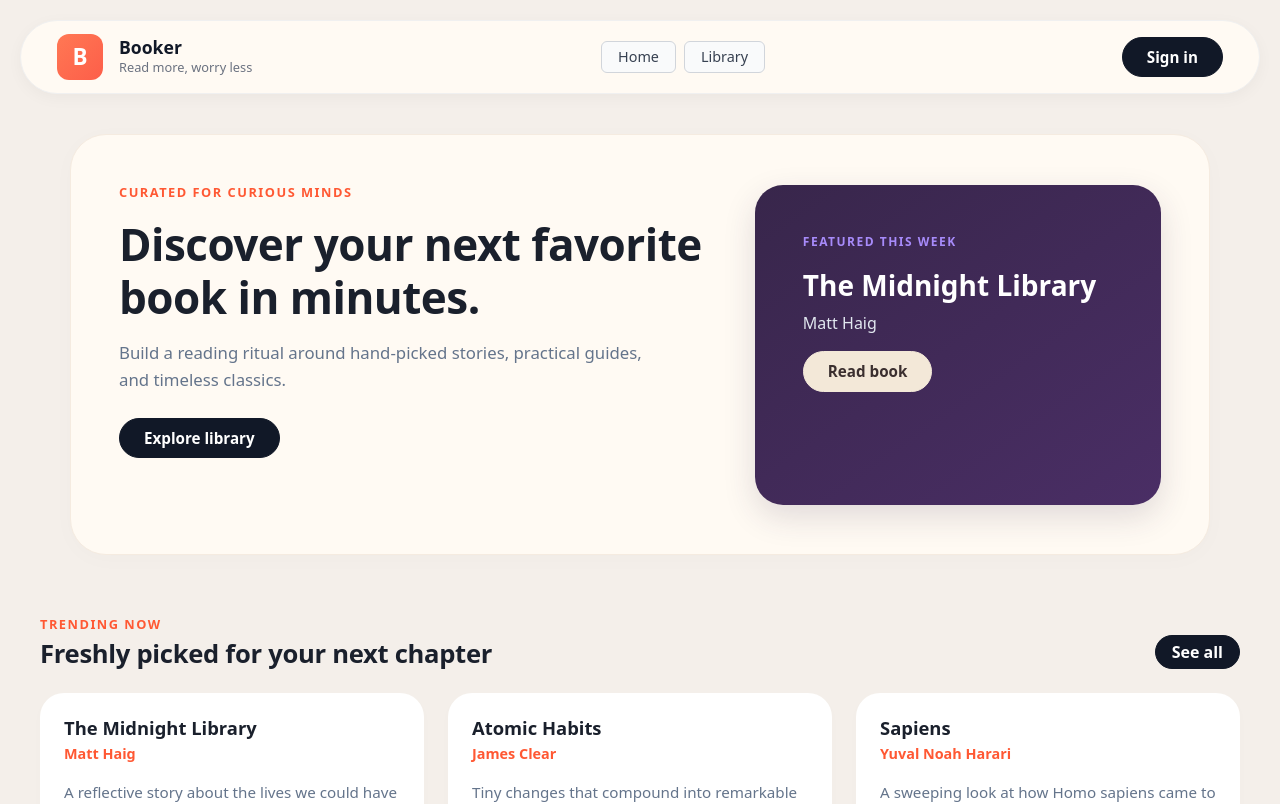
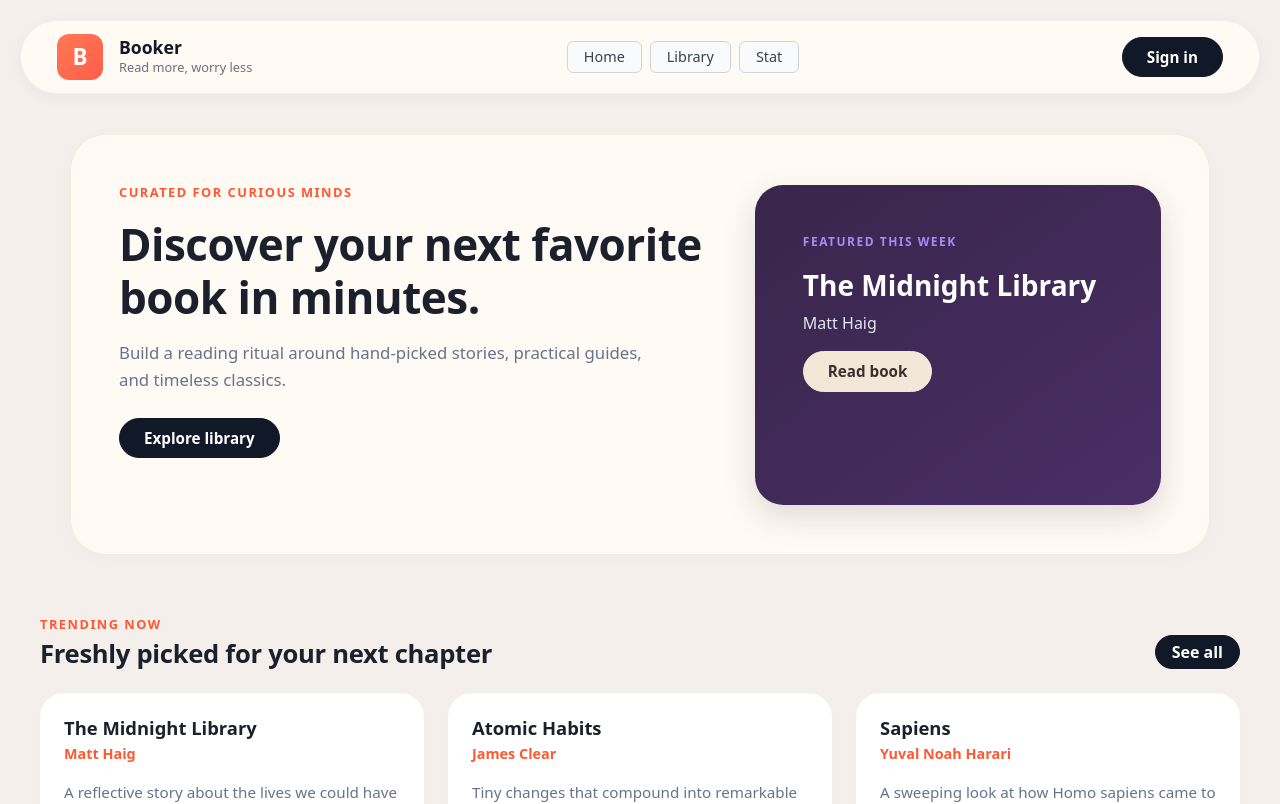
Before and after one commit to anhvlttfs/fer202, a React (Create React App) app: page / in a window 1280 px wide. Shown: the top 804 px of the page. Built offline with nearby package versions, Linux system fonts and the light colour scheme; data requests are answered from the project's data file.

Commit message:
Update index.js

```diff
--- a/src/components/TopBar/index.js
+++ b/src/components/TopBar/index.js
@@ -47,6 +47,9 @@ export const TopBar = () => {
                 Admin
               </Nav.Link>
             )}
+            <Nav.Link href="/stat" className="nav-btn me-2">
+              Stat
+            </Nav.Link>
           </Nav>
 
           {/* Action Button */}
```
